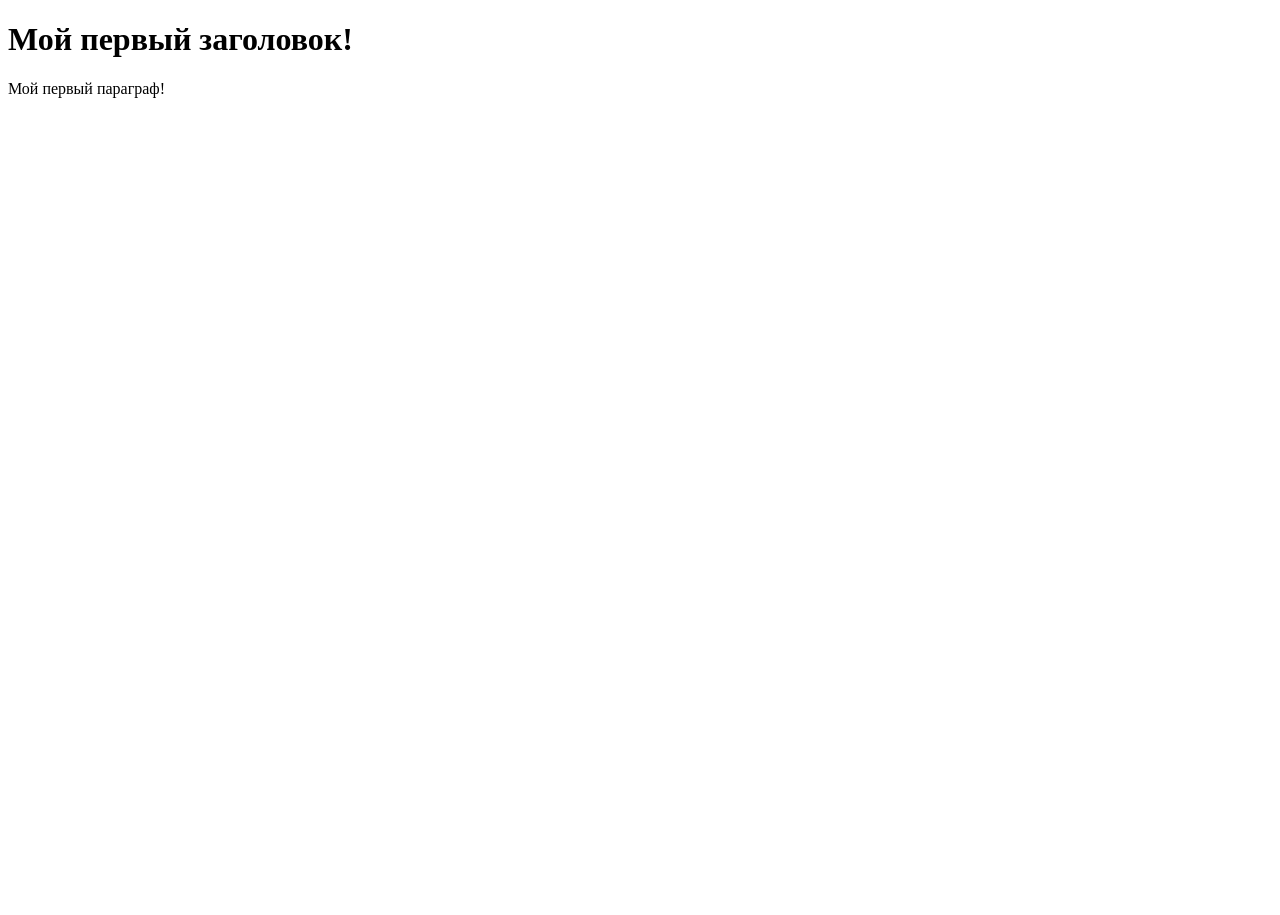
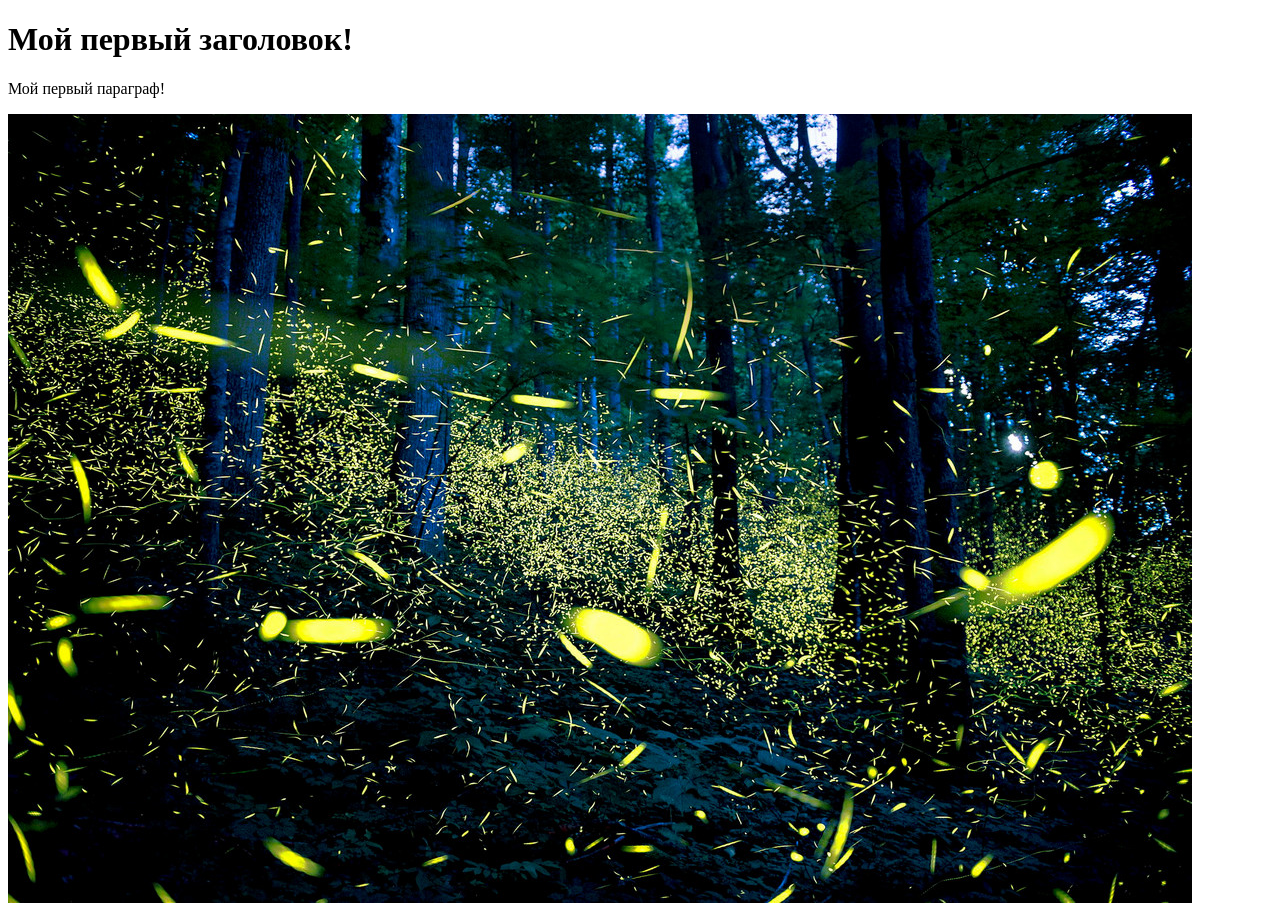
Before and after one commit to intergalacticMan/VectreeTask1, a plain HTML site: page index.html in a window 1280 px wide. Before the commit the page ends 800 px from the top, so only its background shows below. Drawn offline with Linux system fonts and the light colour scheme.

Commit message:
dobavil image, sozdav vetku i izmenil  text v index.html

```diff
--- a/index.html
+++ b/index.html
@@ -6,5 +6,6 @@
 <body>
     <h1>Мой первый заголовок!</h1>
     <p>Мой первый параграф!</p>
+    <img alt="Моя первая картинка" src="image.jpg" />
 </body>
 </html>
```
Also changed, not shown: image.jpg (added).
